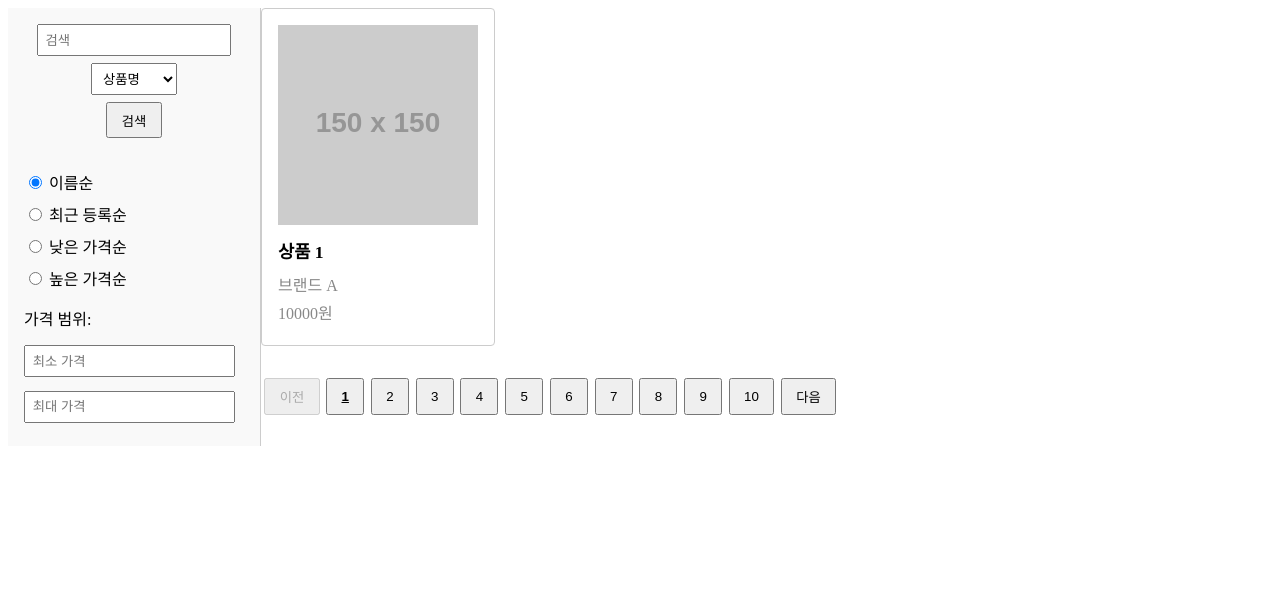
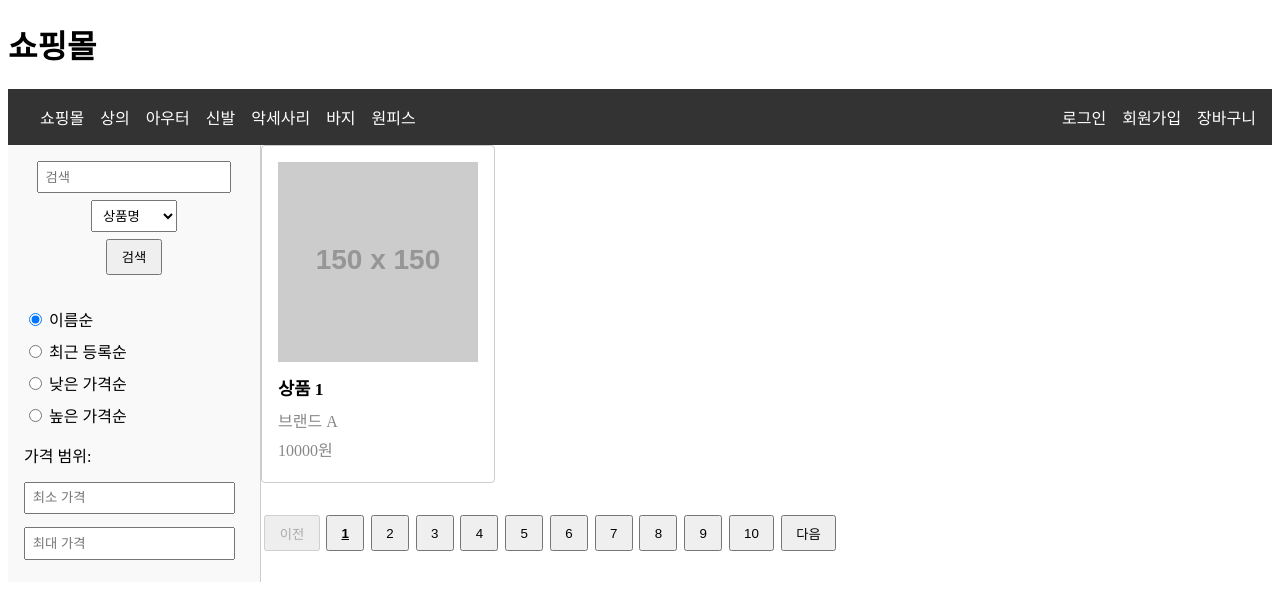
Before and after one commit to kimJH47/ecommerce, a Vue app: page /category/accessory in a window 1280 px wide. Shown: the top 598 px of the page. Built offline with nearby package versions, Linux system fonts and the light colour scheme.

Commit message:
refactor: 상품검색 페이지 네이비게이션바 추가, 메인페이지 네이게이션바 정상화

```diff
--- a/src/views/CategoryView.vue
+++ b/src/views/CategoryView.vue
@@ -1,4 +1,8 @@
 <template>
+  <header>
+    <h1>쇼핑몰</h1>
+    <NavBar />
+  </header>
   <div class="category-container">
     <SearchBar
       v-model:searchQuery="searchQuery"
@@ -32,6 +36,7 @@
 import { ref, computed, onMounted } from 'vue';
 import SearchBar from '../components/SearchBar.vue';
 import Pagination from '../components/Pagination.vue';
+import NavBar from '@/components/NavBar.vue'
 
 interface Product {
   id: number;
--- a/src/views/MainView.vue
+++ b/src/views/MainView.vue
@@ -23,7 +23,7 @@ import NavBar from '@/components/NavBar.vue'
 header {
   display: flex;
   flex-direction: column;
-  align-items: center;
+  /* align-items: center; */
   border-bottom: 1px solid #ccc;
   padding-bottom: 1em;
   margin-bottom: 1em;
```
